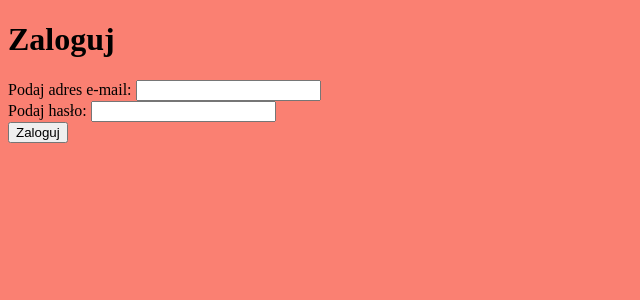
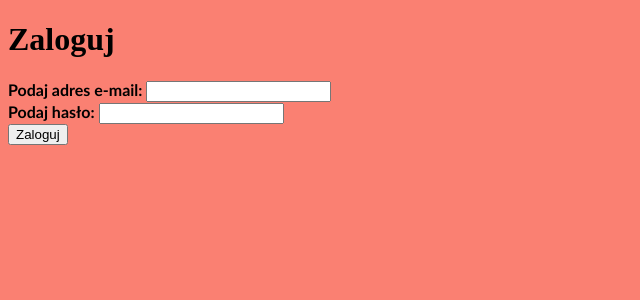
Before and after one commit to KruZ73/projekt2, a PHP site: template src/templates/login.html.twig in a window 1280 px wide. Shown: the top 300 px of the page, without its empty margins (0-640 px from the left). Run offline with PHP 8.4, Linux system fonts and the light colour scheme; the template is opened without the code that fills it, so the values that code supplies are empty; some libraries are stand-ins or nearby versions.

Commit message:
css | czcionka #3

```diff
--- a/src/templates/login.html.twig
+++ b/src/templates/login.html.twig
@@ -2,9 +2,9 @@
 <div id="pageContainer">
     <h1>Zaloguj</h1>
     <form action="" method="post">
-        <label for="emailInput">Podaj adres e-mail:</label>
+        <label class="log" for="emailInput">Podaj adres e-mail:</label>
         <input type="email" name="email" id="emailInput"><br>
-        <label for="passwordInput">Podaj hasło:</label>
+        <label class="log" for="passwordInput">Podaj hasło:</label>
         <input type="password" name="password" id="passwordInput"><br>
         <input type="submit" name="submit" value="Zaloguj">
     </form>
```
